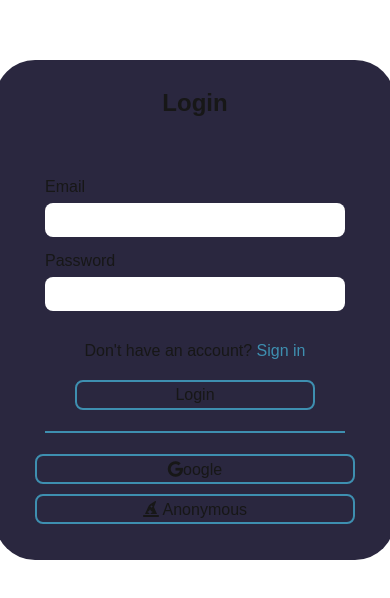
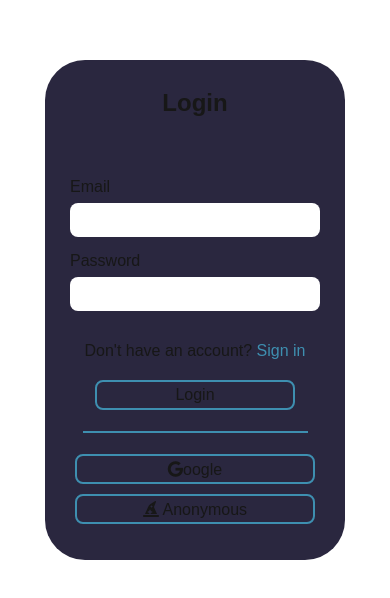
Before and after one commit to gougouidaroui/wallpapers, a Next.js app: page /wallpapers/login in a window 390 px wide. Shown: the part 112-710 px from the top of the page. Built offline with nearby package versions, Linux system fonts and the light colour scheme; no server answers.

Commit message:
fixed login and sign in for mobile users

```diff
--- a/src/app/globals.css
+++ b/src/app/globals.css
@@ -145,6 +145,9 @@ footer {
 footer ul {
     display: none;
 }
+header ul li button {
+    background-color: var(--background);
+}
 @media (max-width:850px) {
     header {
         border: none;
@@ -156,12 +159,18 @@ footer ul {
         font-size: 2rem;
         margin-bottom: 2rem;
     }
-    header ul li:nth-child(2){
-        gap: 3rem;
+    .icons {
         display: none;
     }
-    header ul li:nth-child(3){
-        display: none;
+    .email {
+        flex-basis: 100%;
+    }
+    .login {
+        background-color:#3e8fb0;
+        width: 100px;
+        border-radius: 10px;
+        height: 34px;
+
     }
     footer ul {
         display: flex;
--- a/src/app/login/login.css
+++ b/src/app/login/login.css
@@ -11,7 +11,7 @@ body {
 }
 .login-container {
     background-color: var(--color-surface);
-    min-width: 400px;
+    width: 400px;
     min-height: 500px;
     align-items: center;
     justify-content: center;
@@ -36,11 +36,11 @@ h1 {
     justify-content: center;
 }
 form {
-    flex-basis: 100%;
+    flex-basis: 80%;
     display: flex;
     flex-direction: column;
-    min-height: 200px;
-    min-width: 300px;
+    height: 200px;
+    width: 300px;
     align-items: center;
 }
 form label {
@@ -79,3 +79,12 @@ hr {
     border-top: 2px solid var(--color-pine);
 
 }
+@media (max-width:850px) {
+    .login-container {
+        width: 300px;
+    }
+    form {
+        width: 250px;
+    }
+
+}
--- a/src/app/sign-in/signin.css
+++ b/src/app/sign-in/signin.css
@@ -11,7 +11,7 @@ body {
 }
 .login-container {
     background-color: var(--color-surface);
-    min-width: 400px;
+    width: 400px;
     min-height: 500px;
     align-items: center;
     justify-content: center;
@@ -39,8 +39,8 @@ form {
     flex-basis: 100%;
     display: flex;
     flex-direction: column;
-    min-height: 200px;
-    min-width: 300px;
+    height: 200px;
+    width: 300px;
     align-items: center;
 }
 form label {
@@ -79,3 +79,12 @@ hr {
     border-top: 2px solid var(--color-pine);
 
 }
+@media (max-width:850px) {
+    .login-container {
+        width: 300px;
+    }
+    form {
+        width: 250px;
+    }
+
+}
```
Also changed, not shown: src/app/page.tsx (+5 -5 lines).
